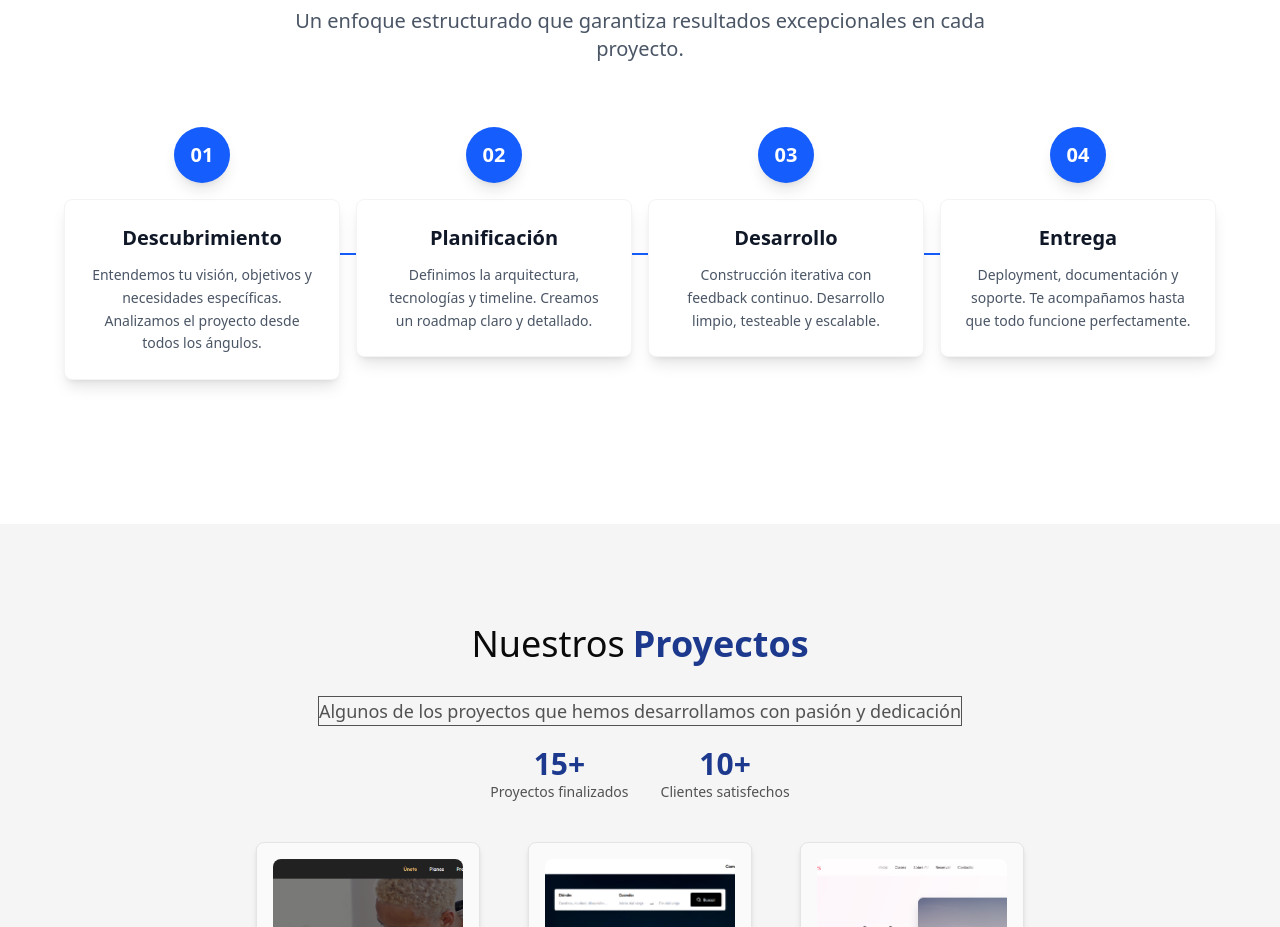
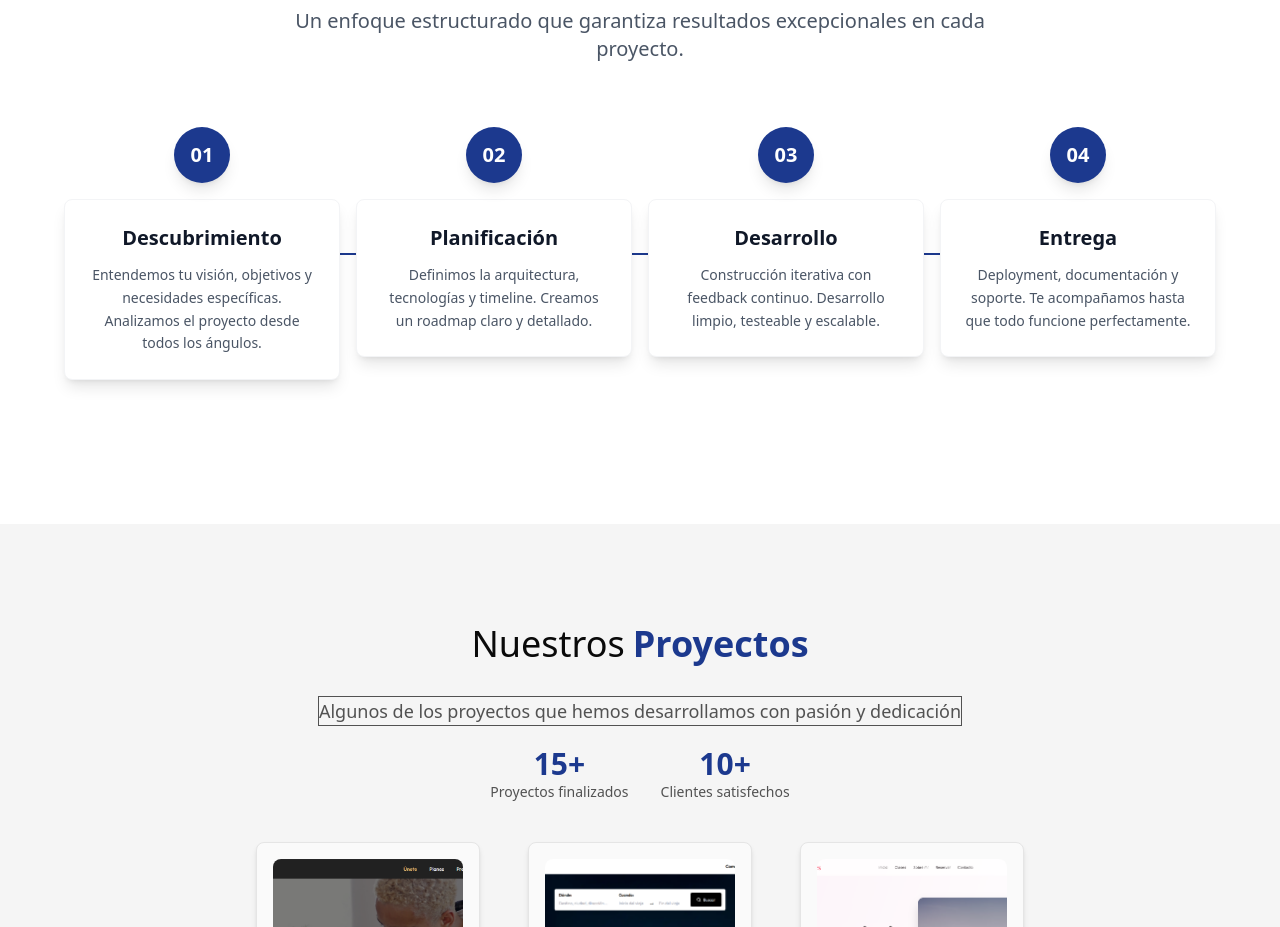
Before and after one commit to NicolasArrastia/BlutekLanding, a React (Vite) app: page / in a window 1280 px wide. Shown: the part 2660-3587 px from the top of the page. Built offline with nearby package versions, Linux system fonts and the light colour scheme.

Commit message:
add component and fix colors

```diff
--- a/src/sections/ProcessSection.tsx
+++ b/src/sections/ProcessSection.tsx
@@ -1,6 +1,11 @@
 import { motion } from "framer-motion";
 
-const PROCESSES_STEPS: { title: string; description: string }[] = [
+type StepType = {
+  title: string;
+  description: string;
+};
+
+const PROCESSES_STEPS: StepType[] = [
   {
     title: "Descubrimiento",
     description:
@@ -23,6 +28,42 @@ const PROCESSES_STEPS: { title: string; description: string }[] = [
   },
 ];
 
+const Step = ({ index, step }: { index: number; step: StepType }) => {
+  return (
+    <motion.div
+      key={index}
+      initial={{ opacity: 0, y: 50 }}
+      whileInView={{ opacity: 1, y: 0 }}
+      transition={{ duration: 0.6, delay: index * 0.2 }}
+      viewport={{ once: true }}
+      className="relative flex flex-col items-center text-center"
+    >
+      <div className="relative z-10 mb-4">
+        <motion.div
+          initial={{ scale: 0 }}
+          whileInView={{ scale: 1 }}
+          transition={{ duration: 0.5, delay: index * 0.2 + 0.3 }}
+          viewport={{ once: true }}
+          whileHover={{ scale: 1.1 }}
+          className="bg-blue-900 flex size-14 rounded-full items-center justify-center text-white text-xl font-bold shadow-lg"
+        >
+          {(index + 1).toString().padStart(2, "0")}
+        </motion.div>
+      </div>
+
+      <motion.div
+        whileHover={{ scale: 1.02 }}
+        className="bg-white p-6 rounded-lg shadow-lg border border-gray-100 w-full"
+      >
+        <h3 className="text-xl font-bold text-gray-900 mb-3">{step.title}</h3>
+        <p className="text-gray-600 leading-relaxed text-sm">
+          {step.description}
+        </p>
+      </motion.div>
+    </motion.div>
+  );
+};
+
 const ProcessSection = () => {
   return (
     <section className="py-20 bg-white">
@@ -35,11 +76,11 @@ const ProcessSection = () => {
           className="text-center space-y-4 mb-16"
         >
           <h2 className="text-4xl md:text-5xl font-bold text-gray-900">
-            Nuestro{" "}
-            <span className="text-blue-900">Proceso</span>
+            Nuestro <span className="text-blue-900">Proceso</span>
           </h2>
           <p className="text-xl text-gray-600 max-w-3xl mx-auto">
-            Un enfoque estructurado que garantiza resultados excepcionales en cada proyecto.
+            Un enfoque estructurado que garantiza resultados excepcionales en
+            cada proyecto.
           </p>
         </motion.div>
 
@@ -50,47 +91,13 @@ const ProcessSection = () => {
               whileInView={{ width: "100%" }}
               transition={{ duration: 2, ease: "easeInOut" }}
               viewport={{ once: true }}
-              className="h-full bg-blue-600"
+              className="h-full bg-blue-900"
             />
           </div>
 
           <div className="grid grid-cols-1 md:grid-cols-4 gap-8 md:gap-4">
             {PROCESSES_STEPS.map((step, index) => (
-              <motion.div
-                key={index}
-                initial={{ opacity: 0, y: 50 }}
-                whileInView={{ opacity: 1, y: 0 }}
-                transition={{ duration: 0.6, delay: index * 0.2 }}
-                viewport={{ once: true }}
-                className="relative flex flex-col items-center text-center"
-              >
-                <div className="relative z-10 mb-4">
-                  <motion.div
-                    initial={{ scale: 0 }}
-                    whileInView={{ scale: 1 }}
-                    transition={{ duration: 0.5, delay: index * 0.2 + 0.3 }}
-                    viewport={{ once: true }}
-                    whileHover={{ scale: 1.1 }}
-                    className="bg-blue-600 flex size-14 rounded-full items-center justify-center text-white text-xl font-bold shadow-lg"
-                  >
-                    {(index + 1).toString().padStart(2, "0")}
-
-
-                  </motion.div>
-                </div>
-
-                <motion.div
-                  whileHover={{ scale: 1.02 }}
-                  className="bg-white p-6 rounded-lg shadow-lg border border-gray-100 w-full"
-                >
-                  <h3 className="text-xl font-bold text-gray-900 mb-3">
-                    {step.title}
-                  </h3>
-                  <p className="text-gray-600 leading-relaxed text-sm">
-                    {step.description}
-                  </p>
-                </motion.div>
-              </motion.div>
+              <Step index={index} step={step} key={index} />
             ))}
           </div>
         </div>
@@ -102,8 +109,7 @@ const ProcessSection = () => {
           transition={{ duration: 0.6, delay: 0.8 }}
           viewport={{ once: true }}
           className="text-center mt-16"
-        >
-        </motion.div>
+        ></motion.div>
       </div>
     </section>
   );
```
